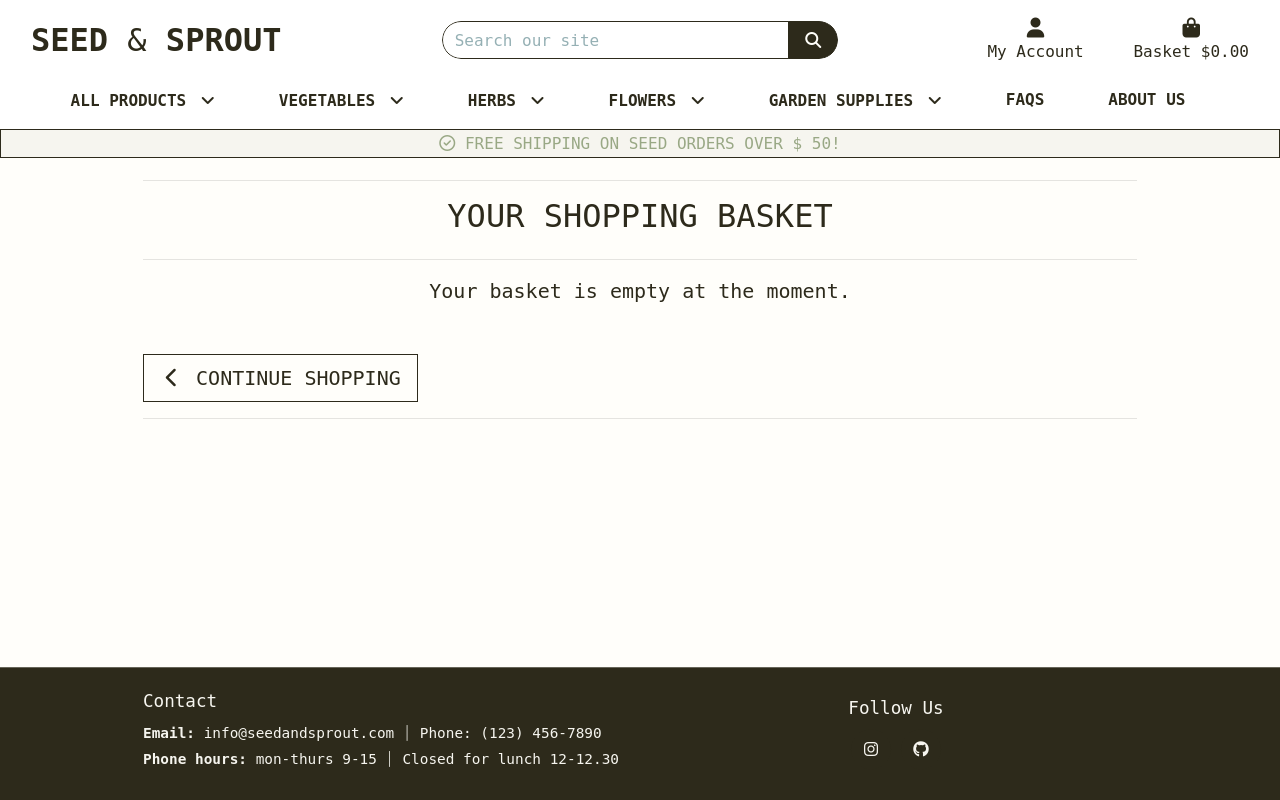
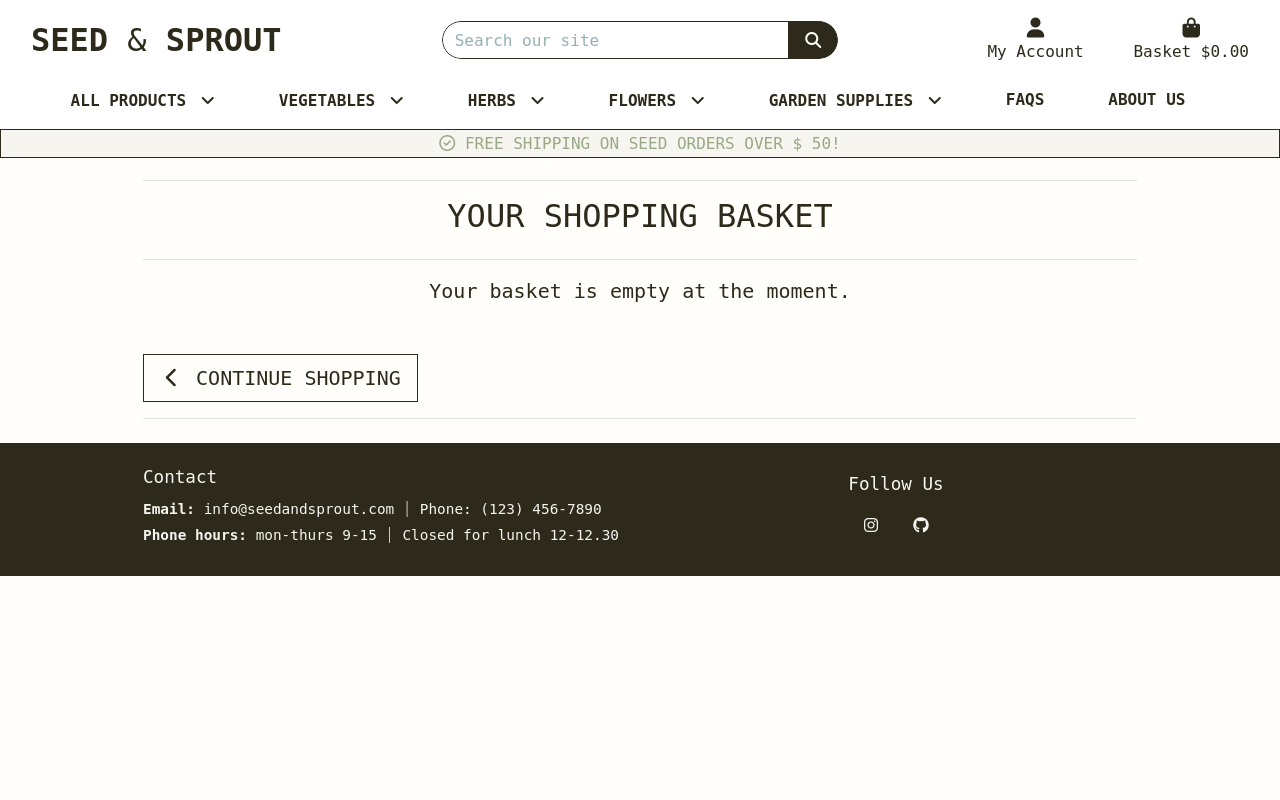
Before and after one commit to KikiBerg/pp5-ecommerce, a Django app: page /bag/ in a window 1280 px wide. Run offline with Django 4.2, Linux system fonts and the light colour scheme; parts of the project's set-up code (start-up, migrations or seed data) failed here and were passed over; some libraries are stand-ins or nearby versions; some web fonts are replaced.

Commit message:
Attempting to fiix footer

```diff
--- a/static/css/base.css
+++ b/static/css/base.css
@@ -31,15 +31,10 @@ html, body {
 body {
     background: url('/media/pexels-tatianasyrikova-3934019.jpg') no-repeat center center fixed;
     background-size: cover;
-    /*height: calc(100vh - 164px);*/
+    height: calc(100vh - 164px);
     min-height: 100vh;
     color: var(--color-white);
     font-family: "Reddit Mono", monospace;
-}
-
-body > footer {
-    position: sticky;
-    top: 100vh;
 }
 
 .icon {
```
